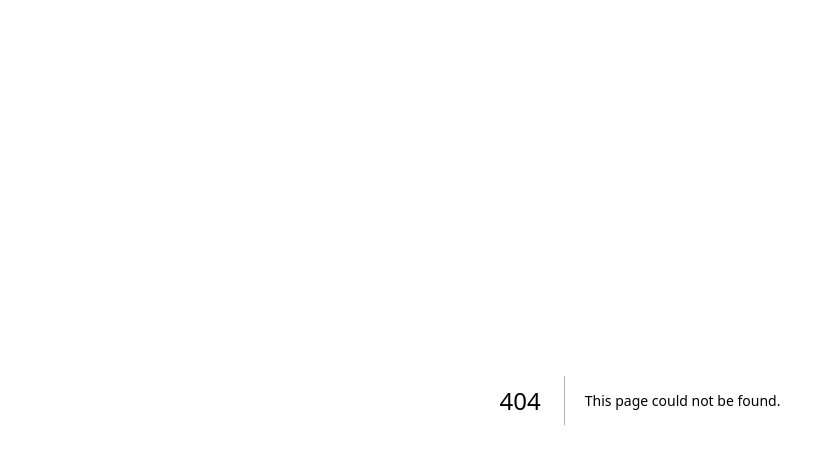
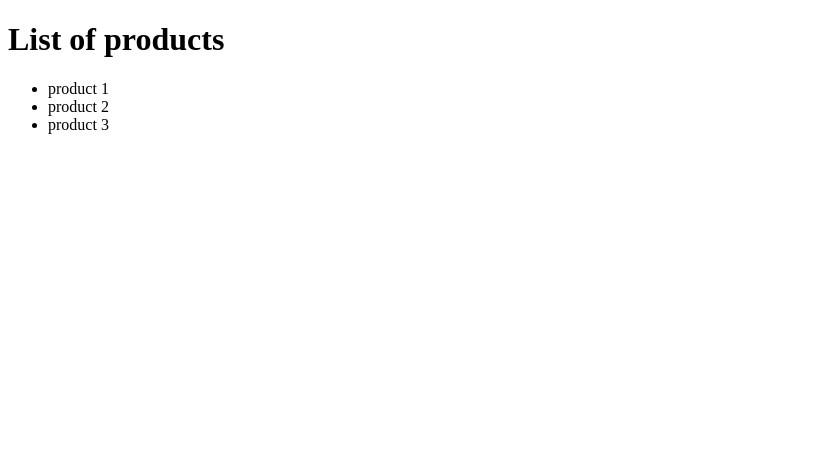
Before and after one commit to taraksh01/learn-nextjs, a Next.js app: page /products in a window 1280 px wide. Before the commit this address had no page. Shown: the top 464 px of the page, without its empty margins (0-835 px from the left). Built offline with nearby package versions, Linux system fonts and the light colour scheme.

Commit message:
Implement dynamic route

```diff
--- /dev/null
+++ b/app/products/page.tsx
@@ -0,0 +1,12 @@
+export default function ProductPage() {
+  return (
+    <div>
+      <h1>List of products</h1>
+      <ul>
+        <li>product 1</li>
+        <li>product 2</li>
+        <li>product 3</li>
+      </ul>
+    </div>
+  );
+}
```
Also changed, not shown: app/products/[productId]/page.tsx (added, +7 -0 lines).
